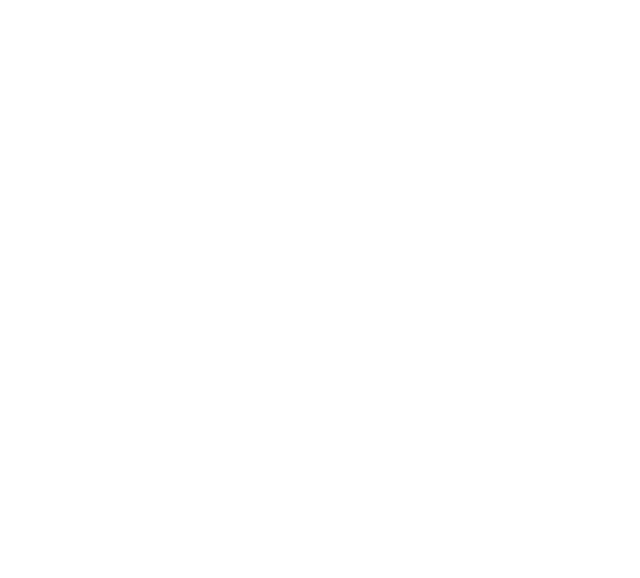
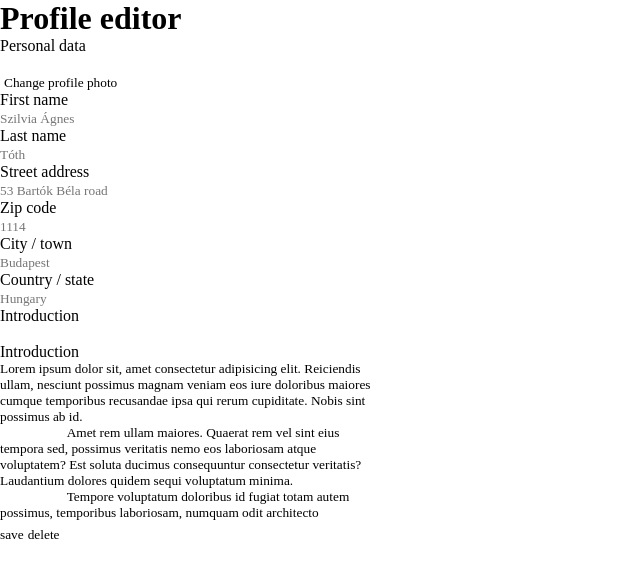
Before and after one commit to szylwythot/profile-editor-javascript, a plain HTML site: page frontend/index.html in a window 1280 px wide. Shown: the whole page, without its empty margins (0-640 px from the left). Drawn offline with Linux system fonts and the light colour scheme.

Commit message:
add basic structure

```diff
--- a/frontend/index.html
+++ b/frontend/index.html
@@ -11,6 +11,75 @@
     <script src="script.js"></script>
 </head>
 <body>
-    <div id="root"></div>
+    <div id="root">
+        <h1>Profile editor</h1>
+        <form action="">
+            <div class="personal-data content-box">
+                <div class="cover">
+                    <header>Personal data</header>
+                    <img src="" alt="" class="cover-photo">
+                </div>
+                <div class="profile-photo">
+                    <img src="" alt="" class="profile-photo">
+                    <button class="change-photo">Change profile photo</button>
+                </div>
+                <div class="input-data-elements">
+                    <div class="first-name input-data">
+                        <p>
+                            <label for="first-name">First name</label>
+                        </p>
+                        <input type="text" placeholder="Szilvia Ágnes" id="last-name">
+                    </div>
+                    <div class="last-name input-data">
+                        <p>
+                            <label for="last-name">Last name</label>
+                        </p>
+                        <input type="text" placeholder="Tóth" id="last-name">
+                    </div>
+                    <div class="street-address input-data">
+                        <p>
+                            <label for="street-address">Street address</label>
+                        </p>
+                        <input type="text" placeholder="53 Bartók Béla road" id="street-address">
+                    </div>
+                    <div class="zip-code input-data">
+                        <p>
+                            <label for="zip-code">Zip code</label>
+                        </p>
+                        <input type="text" placeholder="1114" id="zip-code">
+                    </div>
+                    <div class="city-town input-data">
+                        <p>
+                            <label for="city-town">City / town</label>
+                        </p>
+                        <input type="text" placeholder="Budapest" id="city-town">
+                    </div>
+                    <div class="country-state input-data">
+                        <p>
+                            <label for="country-state">Country / state</label>
+                        </p>
+                        <input type="text" placeholder="Hungary" id="country-state">
+                    </div>
+                </div>
+            </div>
+            <div class="introduction-editor content-box">
+                <div class="cover">
+                    <header>Introduction</header>
+                    <img src="" alt="" class="cover-photo">
+                </div>
+                <div class="introduction input-data">
+                    <p>
+                        <label for="introduction">Introduction</label>
+                    </p>
+                    <textarea rows="10" cols="50" name="introduction" id="introduction">Lorem ipsum dolor sit, amet consectetur adipisicing elit. Reiciendis ullam, nesciunt possimus magnam veniam eos iure doloribus maiores cumque temporibus recusandae ipsa qui rerum cupiditate. Nobis sint possimus ab id.
+                    Amet rem ullam maiores. Quaerat rem vel sint eius tempora sed, possimus veritatis nemo eos laboriosam atque voluptatem? Est soluta ducimus consequuntur consectetur veritatis? Laudantium dolores quidem sequi voluptatum minima.
+                    Tempore voluptatum doloribus id fugiat totam autem possimus, temporibus laboriosam, numquam odit architecto perferendis nesciunt, ea illum nam eius esse ullam dolores expedita praesentium reprehenderit magnam corrupti. Ut, possimus eum.
+                    Officia id blanditiis saepe nam labore eligendi, porro reprehenderit sunt quia autem assumenda, facilis, commodi ipsum? Quae fugit qui laborum dolor mollitia sapiente soluta ea! Eaque mollitia deleniti doloribus corporis! </textarea>
+                </div>
+            </div>
+            <button class="delete">save</button>
+            <button class="save">delete</button>
+        </form>
+    </div>
 </body>
 </html>
```
